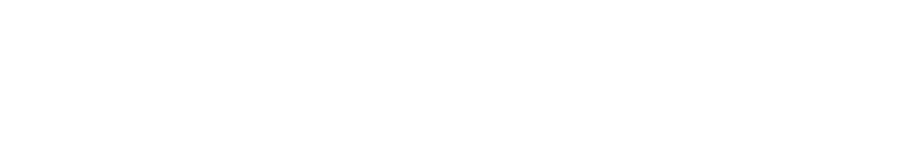
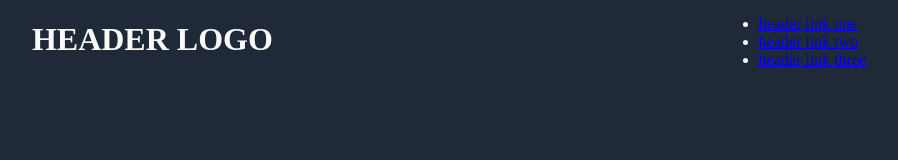
Before and after one commit to Cuponk/landing-page, a plain HTML site: page index.html in a window 1280 px wide. Shown: the whole page, without its empty margins (191-1089 px from the left). Drawn offline with Linux system fonts and the light colour scheme.

Commit message:
add css to header and body

```diff
--- a/index.html
+++ b/index.html
@@ -5,10 +5,20 @@
     <meta http-equiv="X-UA-Compatible" content="IE=edge">
     <meta name="viewport" content="width=device-width, initial-scale=1.0">
     <title>Document</title>
+    <link rel="stylesheet" href="style.css">
 </head>
 <body>
     <div class="header">
-
+        <div class="top-left">
+            <h1 class="header-1"> HEADER LOGO</h1>
+        </div>
+        <div class="top-right">
+            <ul class="header-list">
+                <li><a href="*">header link one</a></li>
+                <li><a href="*">header link two</a></li>
+                <li><a href="*">header link three</a></li>
+            </ul>
+        </div>
     </div>
     <div class="footer">
 
--- a/style.css
+++ b/style.css
@@ -0,0 +1,18 @@
+.header {
+    color: #F9FAF8;
+    height: 48px;
+    display: flex;
+    justify-content: space-around;
+}
+
+.top-right {
+    display: flex;
+    align-items: center;
+    margin-top: 36px;
+}
+
+body {
+    margin: 0;
+    min-height: 100vh;
+    background-color: #1f2937;
+}
```
